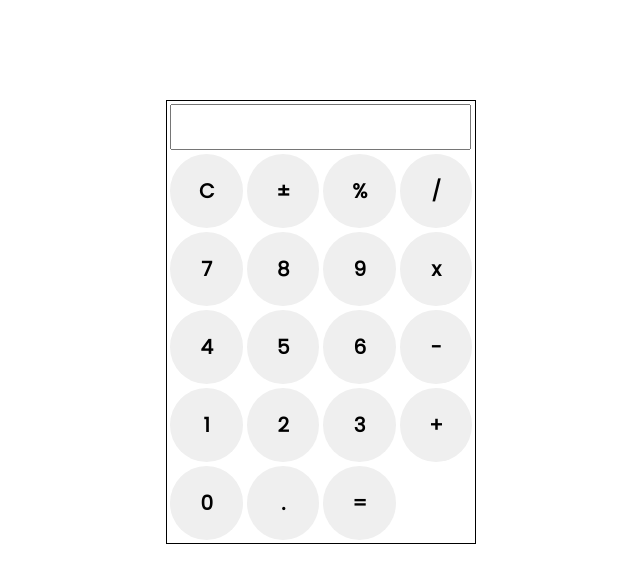
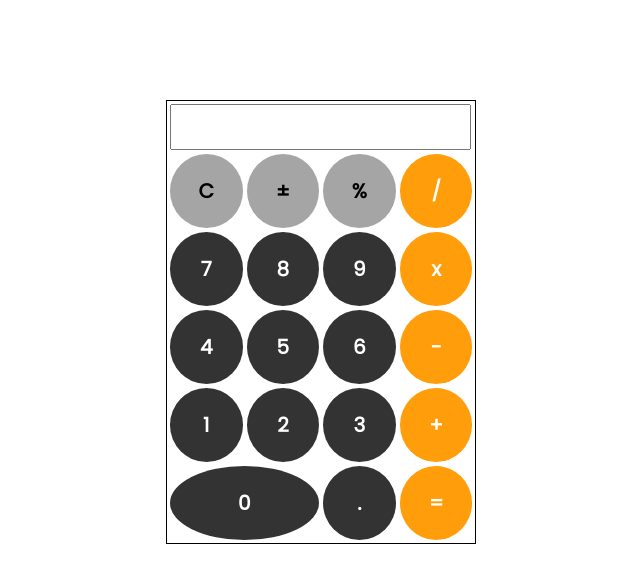
Before and after one commit to StandinXMahesa/Calculator, a plain HTML site: page index.html in a window 1280 px wide. Shown: the whole page, without its empty margins (319-959 px from the left). Drawn offline with Linux system fonts and the light colour scheme.

Commit message:
build : initiate class & id on button

```diff
--- a/index.html
+++ b/index.html
@@ -16,33 +16,33 @@
 
         </tr>
         <tr>
-            <td><input type="button" value="C"></td>
-            <td><input type="button" value="±"></td>
-            <td><input type="button" value="%"></td>
-            <td><input type="button" value="/"></td>
+            <td><input type="button" value="C" class="white_"></td>
+            <td><input type="button" value="±" class="white_"></td>
+            <td><input type="button" value="%" class="white_"></td>
+            <td><input type="button" value="/" class="yellow_"></td>
         </tr>
         <tr>
-            <td><input type="button" value="7"></td>
-            <td><input type="button" value="8"></td>
-            <td><input type="button" value="9"></td>
-            <td><input type="button" value="x"></td>
+            <td><input type="button" value="7" class="black_"></td>
+            <td><input type="button" value="8" class="black_"></td>
+            <td><input type="button" value="9" class="black_"></td>
+            <td><input type="button" value="x" class="yellow_"></td>
         </tr>
         <tr>
-            <td><input type="button" value="4"></td>
-            <td><input type="button" value="5"></td>
-            <td><input type="button" value="6"></td>
-            <td><input type="button" value="-"></td>
+            <td><input type="button" value="4" class="black_"></td>
+            <td><input type="button" value="5" class="black_"></td>
+            <td><input type="button" value="6" class="black_"></td>
+            <td><input type="button" value="-" class="yellow_"></td>
         </tr>
         <tr>
-            <td><input type="button" value="1"></td>
-            <td><input type="button" value="2"></td>
-            <td><input type="button" value="3"></td>
-            <td><input type="button" value="+"></td>
+            <td><input type="button" value="1" class="black_"></td>
+            <td><input type="button" value="2" class="black_"></td>
+            <td><input type="button" value="3" class="black_"></td>
+            <td><input type="button" value="+" class="yellow_"></td>
         </tr>
         <tr>
-            <td><input type="button" value="0"></td>
-            <td><input type="button" value="."></td>
-            <td><input type="button" value="="></td>
+            <td colspan="2"><input type="button" value="0" class="black_" id="zero"></td>
+            <td><input type="button" value="." class="black_"></td>
+            <td><input type="button" value="=" class="yellow_"></td>
         </tr>
     </table>
     <script src="index.js"></script>
```
